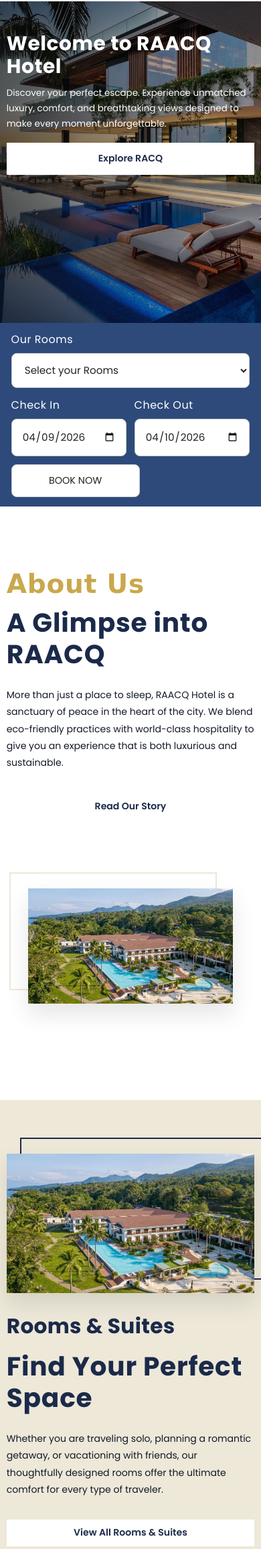
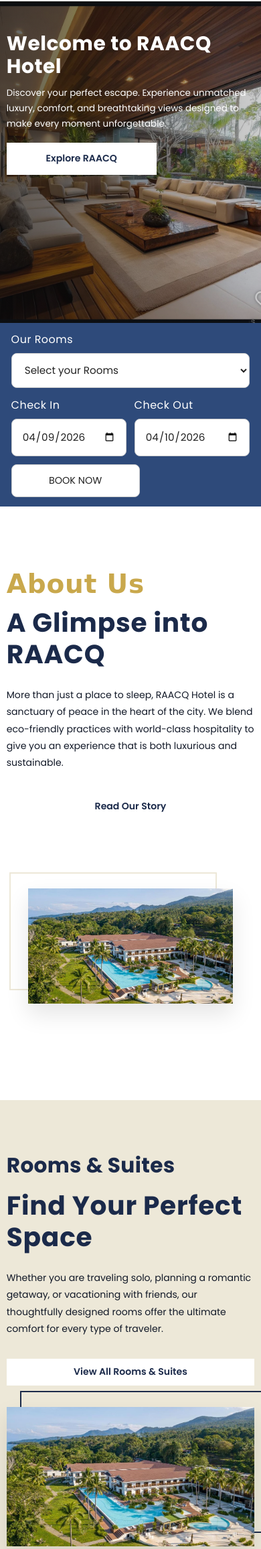
Before and after one commit to CreamySushi/RACQ-CRUD, a Flask app: page / in a window 390 px wide. Shown: the part 78-2390 px from the top of the page at 67% size. Run offline with Flask 3, Linux system fonts and the light colour scheme.

Commit message:
Apply mobile layout ordering and button alignment refinements

```diff
--- a/hotel_management_system/static/css/dashboardstyles.css
+++ b/hotel_management_system/static/css/dashboardstyles.css
@@ -278,8 +278,8 @@ header {
     overflow: hidden;
     height: 70vh;
 }
-.home_header  { background: url("/static/assets/hotel-preview.jpg") center/cover no-repeat; }
-.rooms_header { background: url("/static/assets/Shade-Hotel.jpg")   center/cover no-repeat; }
+.home_header  { background: url("/static/assets/home-preview.jpg") center/cover no-repeat; }
+.rooms_header { background: url("/static/assets/rooms-head.jpg")   center/cover no-repeat; }
 
 .home_header::before {
     content: "";
@@ -995,6 +995,7 @@ tbody tr:hover { background: var(--color5); cursor: pointer; transition: backgro
     .booking_form .booking_actions {
         grid-column: 1 / -1;
         justify-content: center;
+        align-items: center;
     }
 
     .booking_form .booking_actions .book_btn {
@@ -1155,6 +1156,14 @@ tbody tr:hover { background: var(--color5); cursor: pointer; transition: backgro
         grid-template-columns: 1fr;
     }
 
+    .rooms_right {
+        order: 1;
+    }
+
+    .rooms_left {
+        order: 2;
+    }
+
     .contact_left input,
     .contact_left textarea {
         width: 100%;
@@ -1463,7 +1472,7 @@ svg {
     }
 
     .header_left .btn {
-        width: 100%;
+        width: min(100%, 14rem);
         text-align: center;
     }
 
--- a/hotel_management_system/templates/dashpage/home.html
+++ b/hotel_management_system/templates/dashpage/home.html
@@ -7,7 +7,7 @@
               Discover your perfect escape. Experience unmatched luxury, comfort,
               and breathtaking views designed to make every moment unforgettable.
             </p>
-            <a href="#home_about_section" class="btn btn-primary" onclick="event.preventDefault(); document.getElementById('home_about_section').scrollIntoView({ behavior: 'smooth', block: 'start' });">Explore RACQ</a>
+            <a href="#home_about_section" class="btn btn-primary" onclick="event.preventDefault(); document.getElementById('home_about_section').scrollIntoView({ behavior: 'smooth', block: 'start' });">Explore RAACQ</a>
           </div>
 
         </div>
```
Also changed, not shown: hotel_management_system/static/assets/Shade-Hotel.jpg (deleted), hotel_management_system/static/assets/Single/Single.jpg (deleted), hotel_management_system/static/assets/home-preview.jpg (added), hotel_management_system/static/assets/hotel-preview.jpg (deleted), hotel_management_system/static/assets/rooms-head.jpg (added), hotel_management_system/static/assets/rooms-page.jpg (added).
